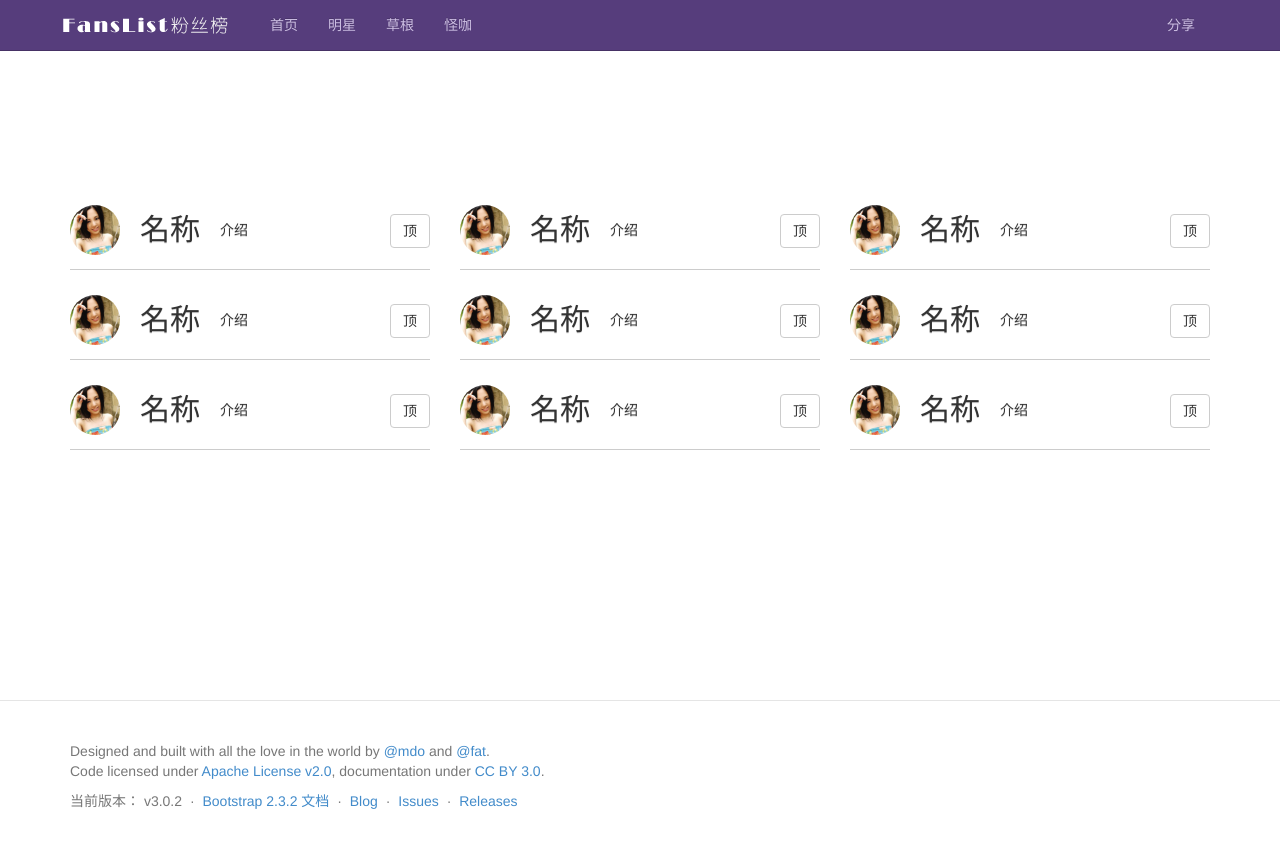
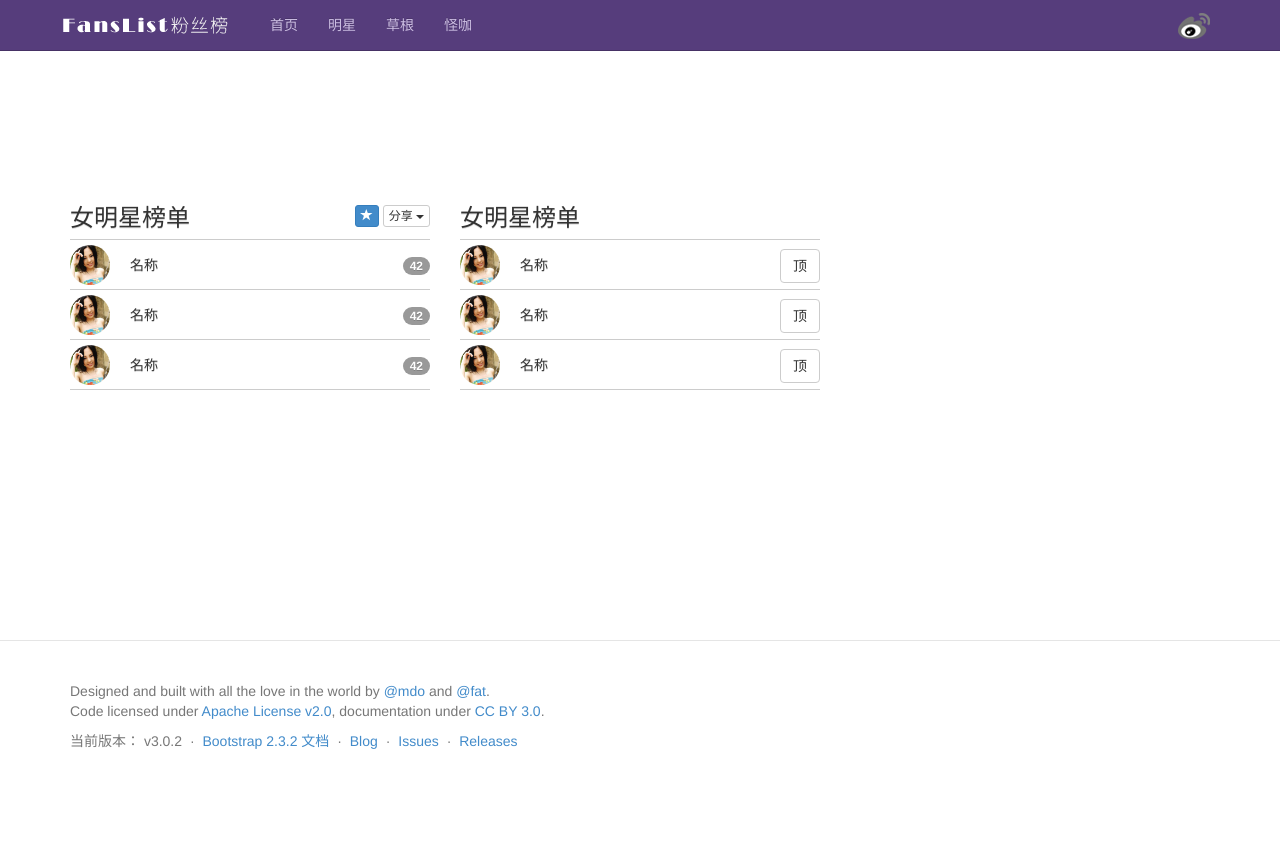
Before and after one commit to zhangyujian/fanslist, a PHP site: page /test.html in a window 1280 px wide. After the commit the page ends 749 px from the top, so only its background shows below. Run offline with PHP 8.4, Linux system fonts and the light colour scheme.

Commit message:
mode test.html file

```diff
--- a/css/style.css
+++ b/css/style.css
@@ -1,9 +1,15 @@
 .list{ padding: 0; }
-.list li{ display: block; height: 80px; border-bottom: solid 1px #ccc; clear: both; }
+.list li{ display: block; height: 50px; border-bottom: solid 1px #ccc; clear: both; }
 .list li .pic,
-.list li h2,
-.list li p{ float: left; line-height: 80px; }
-.list li .action{ float: right; line-height: 80px; }
-.list li .pic img{ display: block; margin-top: 15px; width: 50px; height: 50px; }
-.list li h2{ margin: 0; padding-left: 20px; }
-.list li p{ padding-left: 20px; }
+.list li h3{ float: left; line-height: 50px; }
+.list li .action{ float: right; line-height: 50px; }
+.list li .pic img{ display: block; margin-top:5px; width: 40px; height: 40px; }
+.list li h3{ margin: 0; padding-left: 20px; font-size: 14px; }
+
+.list .list-hd h2{ margin: 15px 0 0 0; float: left; font-size: 24px; }
+.list .list-hd .action{ float: right; }
+
+/* society */
+.icon-society{ margin-top: 10px; display: inline-block; width: 32px; height: 32px; text-indent: -999em; background: url(../images/society.png) no-repeat; }
+.icon-society-weibo{ background-position: -32px 0; }
+.icon-society-weibo:hover{ background-position: 0 0; }
--- a/test.html
+++ b/test.html
@@ -14,11 +14,9 @@
 <link href="css/docs.css" rel="stylesheet" />
 <link href="css/style.css" rel="stylesheet" />
 <!--[if lt IE 9]>
-    <script src="./docs-assets/js/ie8-responsive-file-warning.js">
-    </script>
+    <script src="js/ie8-responsive-file-warning.js"></script>
 <![endif]-->
-<!-- HTML5 shim and Respond.js IE8 support of HTML5 elements and media
-queries -->
+<!-- HTML5 shim and Respond.js IE8 support of HTML5 elements and media queries -->
 <!--[if lt IE 9]>
     <script src="http://cdn.bootcss.com/html5shiv/3.7.0/html5shiv.min.js">
     </script>
@@ -72,7 +70,7 @@ queries -->
             </ul>
             <ul class="nav navbar-nav navbar-right">
                 <li>
-                    <a href="./about">分享</a>
+                    <a class="icon-society icon-society-weibo" href="#" title="FansList的新浪微博">新浪微博</a>
                 </li>
             </ul>
         </nav>
@@ -82,90 +80,81 @@ queries -->
 <main class="bs-masthead" id="content" role="main">
     <div class="container">
         <div class="row">
+
             <div class="col-md-4">
                 <ul class="list">
+                    <li class="list-hd">
+                        <h2>女明星榜单</h2>
+                        <div class="action">
+                            <button type="button" class="btn btn-primary btn-xs">
+                                <span class="glyphicon glyphicon-star"></span>
+                            </button>
+                            <div class="btn-group">
+                                <button class="btn btn-default btn-xs dropdown-toggle" type="button" data-toggle="dropdown">
+                                    分享 <span class="caret"></span>
+                                </button>
+                                <ul class="dropdown-menu">
+                                    <li><a href="#">新浪微博</a></li>
+                                    <li><a href="#">QQ控件</a></li>
+                                    <li><a href="#">腾讯微博</a></li>
+                                    <li><a href="#">人人网</a></li>
+                                </ul>
+                            </div>
+                        </div>
+                    </li>
                     <li>
                         <div class="pic"><img src="img/pic.jpg" class="img-circle" /></div>
-                        <h2>名称</h2>
-                        <p>介绍</p>
+                        <h3>名称</h3>
+                        <div class="action">
+                            <span class="badge">42</span>
+                        </div>
+                    </li>
+                    <li>
+                        <div class="pic"><img src="img/pic.jpg" class="img-circle" /></div>
+                        <h3>名称</h3>
+                        <div class="action">
+                            <span class="badge">42</span>
+                        </div>
+                    </li>
+                    <li>
+                        <div class="pic"><img src="img/pic.jpg" class="img-circle" /></div>
+                        <h3>名称</h3>
+                        <div class="action">
+                            <span class="badge">42</span>
+                        </div>
+                    </li>
+                </ul>
+            </div>
+
+            <div class="col-md-4">
+                <ul class="list">
+                    <li class="list-hd">
+                        <h2>女明星榜单</h2>
+                    </li>
+                    <li>
+                        <div class="pic"><img src="img/pic.jpg" class="img-circle" /></div>
+                        <h3>名称</h3>
                         <div class="action">
                             <button type="button" class="btn btn-default">顶</button>
                         </div>
                     </li>
                     <li>
                         <div class="pic"><img src="img/pic.jpg" class="img-circle" /></div>
-                        <h2>名称</h2>
-                        <p>介绍</p>
+                        <h3>名称</h3>
                         <div class="action">
                             <button type="button" class="btn btn-default">顶</button>
                         </div>
                     </li>
                     <li>
                         <div class="pic"><img src="img/pic.jpg" class="img-circle" /></div>
-                        <h2>名称</h2>
-                        <p>介绍</p>
+                        <h3>名称</h3>
                         <div class="action">
                             <button type="button" class="btn btn-default">顶</button>
                         </div>
                     </li>
                 </ul>
             </div>
-            <div class="col-md-4">
-                <ul class="list">
-                    <li>
-                        <div class="pic"><img src="img/pic.jpg" class="img-circle" /></div>
-                        <h2>名称</h2>
-                        <p>介绍</p>
-                        <div class="action">
-                            <button type="button" class="btn btn-default">顶</button>
-                        </div>
-                    </li>
-                    <li>
-                        <div class="pic"><img src="img/pic.jpg" class="img-circle" /></div>
-                        <h2>名称</h2>
-                        <p>介绍</p>
-                        <div class="action">
-                            <button type="button" class="btn btn-default">顶</button>
-                        </div>
-                    </li>
-                    <li>
-                        <div class="pic"><img src="img/pic.jpg" class="img-circle" /></div>
-                        <h2>名称</h2>
-                        <p>介绍</p>
-                        <div class="action">
-                            <button type="button" class="btn btn-default">顶</button>
-                        </div>
-                    </li>
-                </ul>
-            </div>
-            <div class="col-md-4">
-                <ul class="list">
-                    <li>
-                        <div class="pic"><img src="img/pic.jpg" class="img-circle" /></div>
-                        <h2>名称</h2>
-                        <p>介绍</p>
-                        <div class="action">
-                            <button type="button" class="btn btn-default">顶</button>
-                        </div>
-                    </li>
-                    <li>
-                        <div class="pic"><img src="img/pic.jpg" class="img-circle" /></div>
-                        <h2>名称</h2>
-                        <p>介绍</p>
-                        <div class="action">
-                            <button type="button" class="btn btn-default">顶</button>
-                        </div>
-                    </li>
-                    <li>
-                        <div class="pic"><img src="img/pic.jpg" class="img-circle" /></div>
-                        <h2>名称</h2>
-                        <p>介绍</p>
-                        <div class="action">
-                            <button type="button" class="btn btn-default">顶</button>
-                        </div>
-                    </li>
-                </ul>
-            </div>
+
         </div>
     </div>
 </main>
```
Also changed, not shown: js/ie8-responsive-file-warning.js (added, +14 -0 lines), images/society.png (added).
